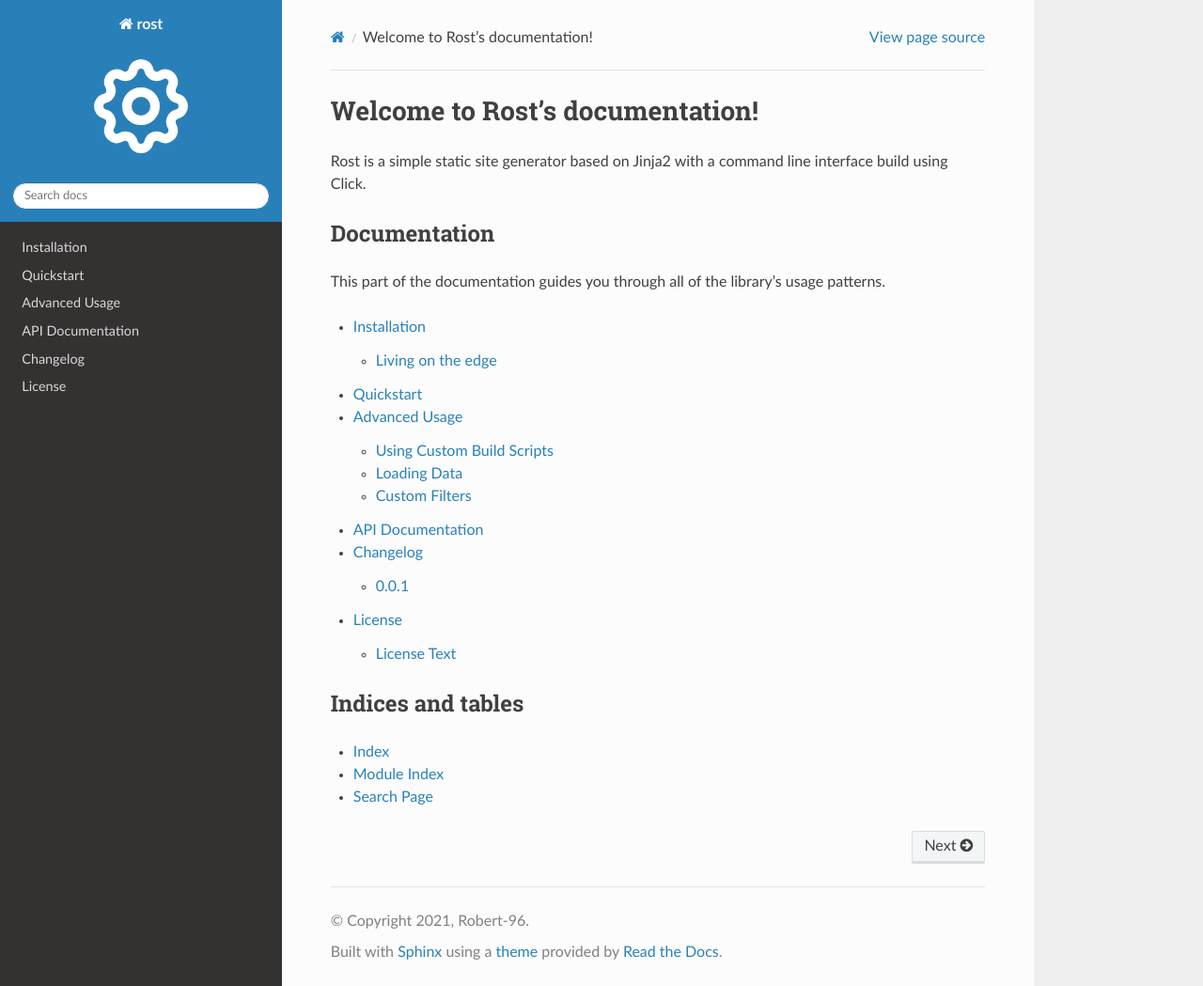
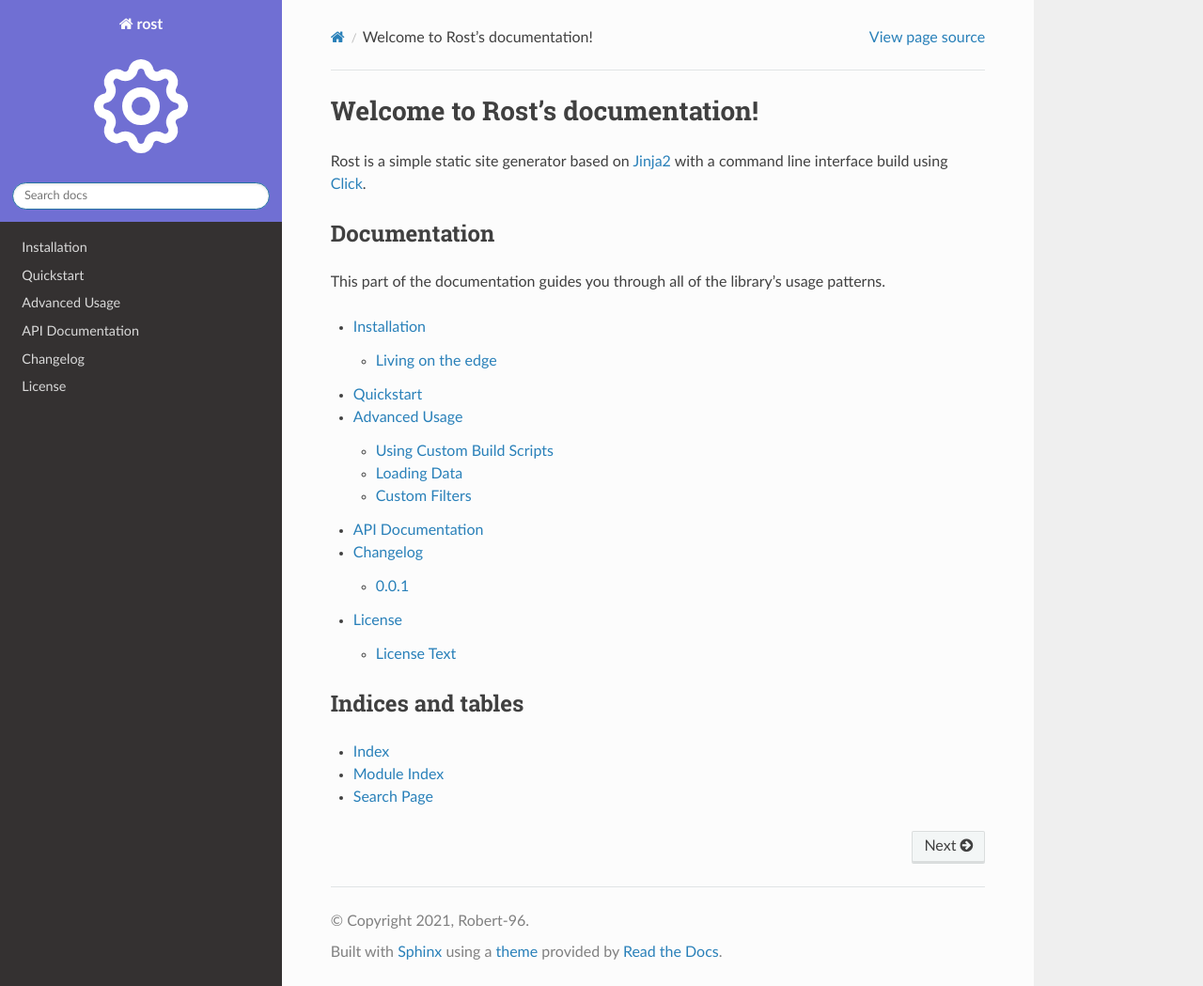
Before and after one commit to Robert-96/rost, a Sphinx documentation site: the page built from docs/source/index.rst, in a window 1280 px wide and 1049 px high. Shown: the whole window at 94% size. Built offline with Sphinx 7.4.7 and the Read the Docs theme 2.0.0, drawn with Linux system fonts in a browser that asks for light colours.

Commit message:
Update documentation

```diff
--- a/docs/source/conf.py
+++ b/docs/source/conf.py
@@ -49,6 +49,10 @@
 # a list of builtin themes.
 #
 html_theme = 'sphinx_rtd_theme'
+html_theme_options = {
+    'style_nav_header_background': '#706fd3',
+}
+
 
 # Add any paths that contain custom static files (such as style sheets) here,
 # relative to this directory. They are copied after the builtin static files,
@@ -59,7 +63,7 @@
 # directory) that is the favicon of the docs. Modern browsers use this as the icon for
 # tabs, windows and bookmarks. It should be a Windows-style icon file (.ico), which is
 # 16x16 or 32x32 pixels large.
-html_favicon = '_static/logo.svg'
+html_favicon = '_static/favicon.svg'
 
 # If given, this must be the name of an image file (path relative to the configuration
 # directory) that is the logo of the docs. It is placed at the top of the sidebar;
```
Also changed, not shown: docs/source/index.rst (+5 -2 lines), docs/source/_static/favicon.svg (added).
